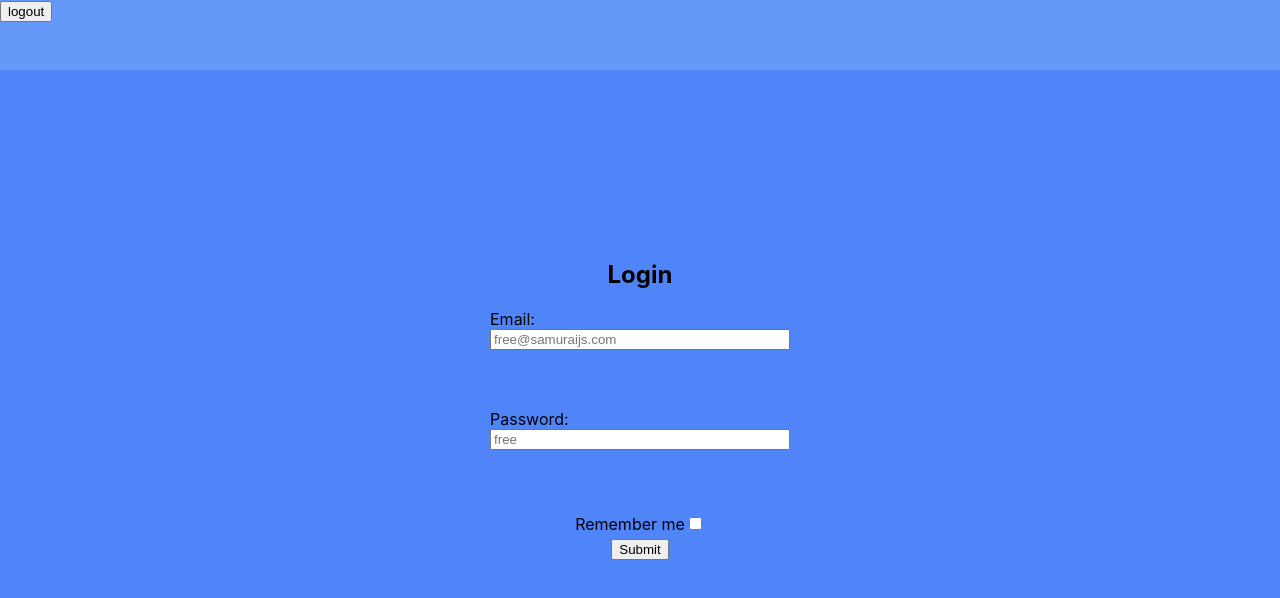
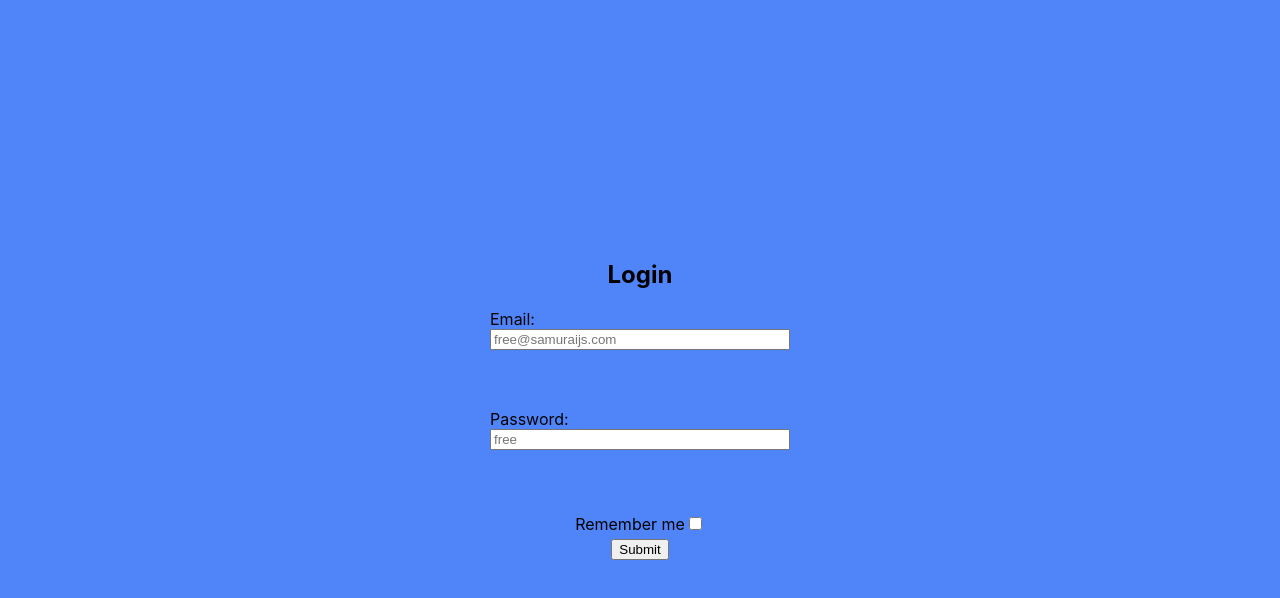
Before and after one commit to boevoivertolet/casecook-hooks, a React (Create React App) app: page /loginPage in a window 1280 px wide. Shown: the top 598 px of the page. Built offline with nearby package versions, Linux system fonts and the light colour scheme; no server answers.

Commit message:
z-index  поправил

```diff
--- a/src/app/Casecook.module.css
+++ b/src/app/Casecook.module.css
@@ -13,7 +13,7 @@
     background-color: rgb(100, 153, 250);
     width: 100%;
     height: 70px;
-    z-index: 1000;
+    z-index: 10;
 
     /*background-color: rgb(100, 153, 250);*/
     /*grid-area: 1 / 1 / 2 / 3;*/
--- a/src/components/LoginForm.tsx
+++ b/src/components/LoginForm.tsx
@@ -17,7 +17,6 @@ export const LoginForm = () => {
       return (
             <div
                   style={{
-                        zIndex: '10000',
                         display: 'flex',
                         flexDirection: 'column',
                         justifyContent: 'center',
--- a/src/pages/LoginPage/LoginPage.tsx
+++ b/src/pages/LoginPage/LoginPage.tsx
@@ -9,6 +9,7 @@ export const LoginPage = () => {
       return (
             <div
                   style={{
+                        zIndex: 1000,
                         position: 'fixed',
                         top: '0',
                         left: '0',
```
